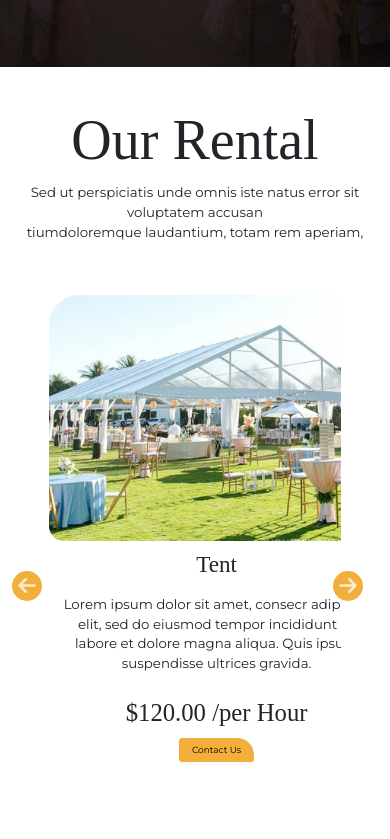
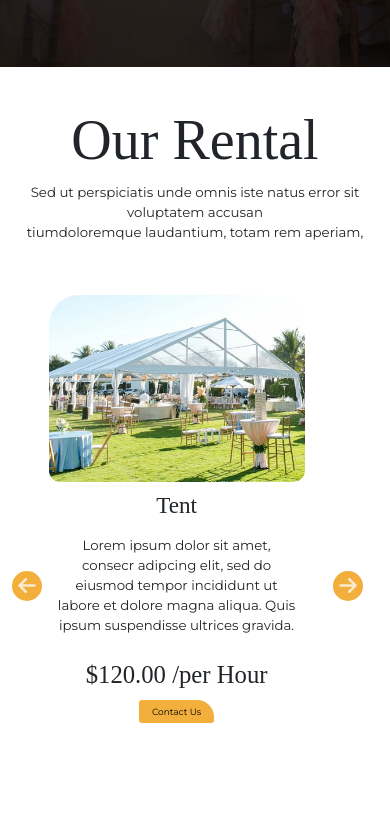
Before and after one commit to M-Ahsan-Arain/Rental-Services, a plain HTML site: page index.html in a window 390 px wide. Shown: the part 3963-4802 px from the top of the page. Drawn offline with nearby package versions, Linux system fonts and the light colour scheme.

Commit message:
updated rental cards styling

```diff
--- a/css/responsive300.css
+++ b/css/responsive300.css
@@ -196,6 +196,14 @@
 
     .s-6-p p {
         font-size: smaller;
+    }
+
+    .s-6-slider .card.s-6-card1,
+    .card.s-6-card2,
+    .card.s-6-card3,
+    .card.s-6-card4 {
+        width: 16rem;
+        margin: 0 0 20px 0;
     }
 
     .card.s-6-card1,
```
